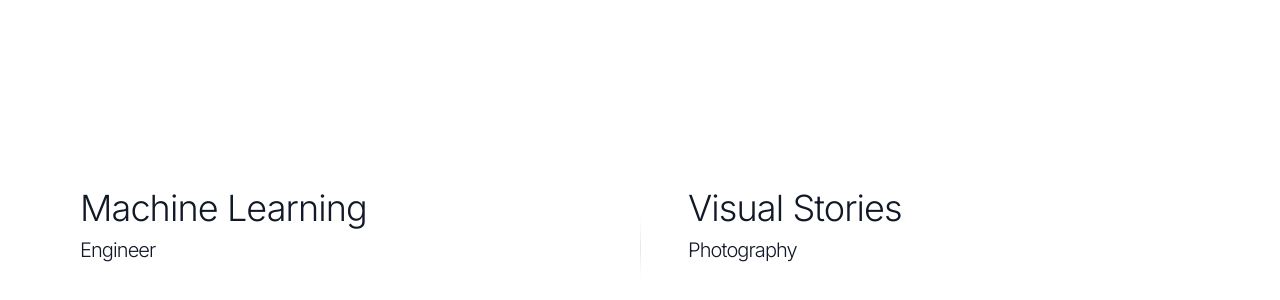
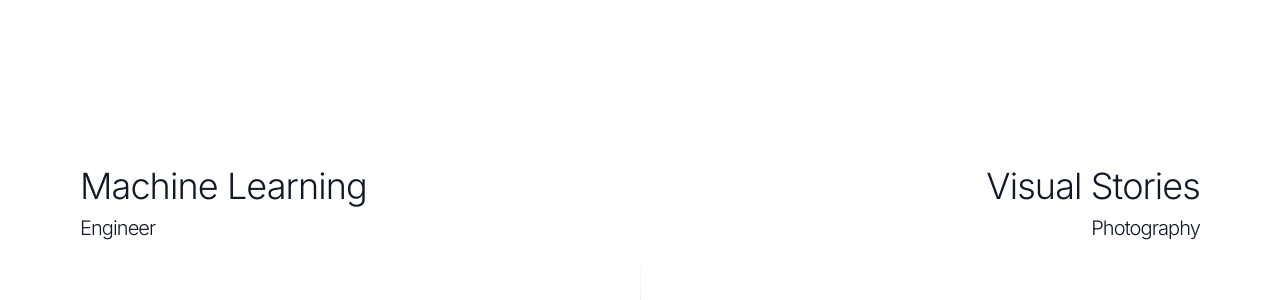
Before and after one commit to esceptico/website, a Next.js app: page / in a window 1280 px wide. Shown: the part 152-452 px from the top of the page. Built offline with nearby package versions, Linux system fonts and the light colour scheme.

Commit message:
idk2 lel

```diff
--- a/src/app/page.tsx
+++ b/src/app/page.tsx
@@ -4,11 +4,6 @@ import { motion } from 'framer-motion';
 import { useThemeStore } from '@/store/theme';
 import { useRouter } from 'next/navigation';
 import { useState } from 'react';
-
-const pageTransition = {
-  duration: 0.5,
-  ease: [0.22, 1, 0.36, 1]
-};
 
 export default function Home() {
   const { setMode } = useThemeStore();
@@ -21,116 +16,112 @@ export default function Home() {
   };
 
   return (
-    <motion.div
-      className="min-h-screen flex items-center relative overflow-hidden"
-      initial={{ opacity: 0 }}
-      animate={{ opacity: 1 }}
-      transition={pageTransition}
-    >
+    <div className="min-h-screen flex items-center relative overflow-hidden">
       {/* Background gradients */}
       <motion.div
-        className="absolute inset-0 origin-left"
-        initial={{ opacity: 0, scaleX: 0 }}
+        className="absolute inset-0 pointer-events-none"
         animate={{
-          opacity: hoveredSide === 'mle' ? 1 : 0,
-          scaleX: hoveredSide === 'mle' ? 1 : 0
+          background: hoveredSide === 'mle'
+            ? 'linear-gradient(to right, rgb(238, 242, 255) 0%, transparent 50%)'
+            : hoveredSide === 'photography'
+            ? 'linear-gradient(to left, rgb(255, 247, 237) 0%, transparent 50%)'
+            : 'none'
         }}
-        transition={{ duration: 0.3 }}
-        style={{
-          background: 'linear-gradient(to right, rgb(238, 242, 255) 0%, rgb(238, 242, 255, 0) 100%)'
-        }}
-      />
-      <motion.div
-        className="absolute inset-0 origin-right"
-        initial={{ opacity: 0, scaleX: 0 }}
-        animate={{
-          opacity: hoveredSide === 'photography' ? 1 : 0,
-          scaleX: hoveredSide === 'photography' ? 1 : 0
-        }}
-        transition={{ duration: 0.3 }}
-        style={{
-          background: 'linear-gradient(to left, rgb(254, 243, 199) 0%, rgb(254, 243, 199, 0) 100%)'
-        }}
+        transition={{ duration: 0.4 }}
       />
 
       <div className="w-full max-w-6xl mx-auto px-4 grid md:grid-cols-2 gap-16 md:gap-24 relative">
         {/* MLE Section */}
-        <motion.section
-          onHoverStart={() => setHoveredSide('mle')}
-          onHoverEnd={() => setHoveredSide(null)}
+        <div
+          className="relative"
+          onMouseEnter={() => setHoveredSide('mle')}
+          onMouseLeave={() => setHoveredSide(null)}
           onClick={() => handleModeChange('mle')}
-          className="group cursor-pointer relative flex flex-col items-start"
         >
-          <div className="h-[120px]"> {/* Fixed height container for consistent spacing */}
+          <motion.div className="cursor-pointer">
             <motion.h2
               className="text-4xl font-light tracking-tight"
               animate={{
-                color: hoveredSide === 'mle' ? 'rgb(79, 70, 229)' : 'rgb(17, 24, 39)'
+                color: hoveredSide === 'mle' ? 'rgb(79, 70, 229)' : 'rgb(17, 24, 39)',
+                x: hoveredSide === 'mle' ? 16 : 0
               }}
-              transition={{ duration: 0.2 }}
+              transition={{ duration: 0.4 }}
             >
               Machine Learning
               <span className="block text-xl mt-2">Engineer</span>
             </motion.h2>
+
             <motion.p
-              className="text-gray-600 max-w-md absolute"
+              className="text-gray-600 max-w-md mt-4"
               initial={{ opacity: 0, y: -20 }}
               animate={{
                 opacity: hoveredSide === 'mle' ? 1 : 0,
-                y: hoveredSide === 'mle' ? 0 : -20
+                y: hoveredSide === 'mle' ? 0 : -20,
+                x: hoveredSide === 'mle' ? 16 : 0
               }}
-              transition={{ duration: 0.3, delay: 0.1 }}
+              transition={{ duration: 0.4 }}
             >
               Developing intelligent systems and algorithms that push the boundaries
               of artificial intelligence. Specializing in computer vision and natural
               language processing.
             </motion.p>
-          </div>
-        </motion.section>
+          </motion.div>
+        </div>
 
         {/* Divider */}
         <motion.div
-          className="hidden md:block absolute left-1/2 top-1/4 bottom-1/4 w-px bg-gradient-to-b from-transparent via-gray-200 to-transparent"
+          className="hidden md:block absolute left-1/2 h-32 top-1/2 -translate-y-1/2 w-px"
+          style={{
+            background: 'linear-gradient(to bottom, transparent, currentColor, transparent)',
+            color: hoveredSide === 'mle'
+              ? 'rgb(79, 70, 229)'
+              : hoveredSide === 'photography'
+              ? 'rgb(217, 119, 6)'
+              : 'rgb(229, 231, 235)'
+          }}
           animate={{
-            x: hoveredSide === 'mle' ? -2 : hoveredSide === 'photography' ? 2 : 0,
-            opacity: hoveredSide ? 0.5 : 1
+            scaleY: hoveredSide ? 1.2 : 1,
+            opacity: hoveredSide ? 0.3 : 0.7
           }}
-          transition={{ duration: 0.3 }}
+          transition={{ duration: 0.4 }}
         />
 
         {/* Photography Section */}
-        <motion.section
-          onHoverStart={() => setHoveredSide('photography')}
-          onHoverEnd={() => setHoveredSide(null)}
+        <div
+          className="relative"
+          onMouseEnter={() => setHoveredSide('photography')}
+          onMouseLeave={() => setHoveredSide(null)}
           onClick={() => handleModeChange('photography')}
-          className="group cursor-pointer relative flex flex-col items-start"
         >
-          <div className="h-[120px]"> {/* Fixed height container for consistent spacing */}
+          <motion.div className="cursor-pointer text-right">
             <motion.h2
               className="text-4xl font-light tracking-tight"
               animate={{
-                color: hoveredSide === 'photography' ? 'rgb(217, 119, 6)' : 'rgb(17, 24, 39)'
+                color: hoveredSide === 'photography' ? 'rgb(217, 119, 6)' : 'rgb(17, 24, 39)',
+                x: hoveredSide === 'photography' ? -16 : 0
               }}
-              transition={{ duration: 0.2 }}
+              transition={{ duration: 0.4 }}
             >
               Visual Stories
               <span className="block text-xl mt-2">Photography</span>
             </motion.h2>
+
             <motion.p
-              className="text-gray-600 max-w-md absolute"
+              className="text-gray-600 max-w-md mt-4 ml-auto"
               initial={{ opacity: 0, y: -20 }}
               animate={{
                 opacity: hoveredSide === 'photography' ? 1 : 0,
-                y: hoveredSide === 'photography' ? 0 : -20
+                y: hoveredSide === 'photography' ? 0 : -20,
+                x: hoveredSide === 'photography' ? -16 : 0
               }}
-              transition={{ duration: 0.3, delay: 0.1 }}
+              transition={{ duration: 0.4 }}
             >
               Capturing moments and emotions through the lens, specializing in portrait
               and landscape photography. Creating visual narratives that resonate.
             </motion.p>
-          </div>
-        </motion.section>
+          </motion.div>
+        </div>
       </div>
-    </motion.div>
+    </div>
   );
 }
```
